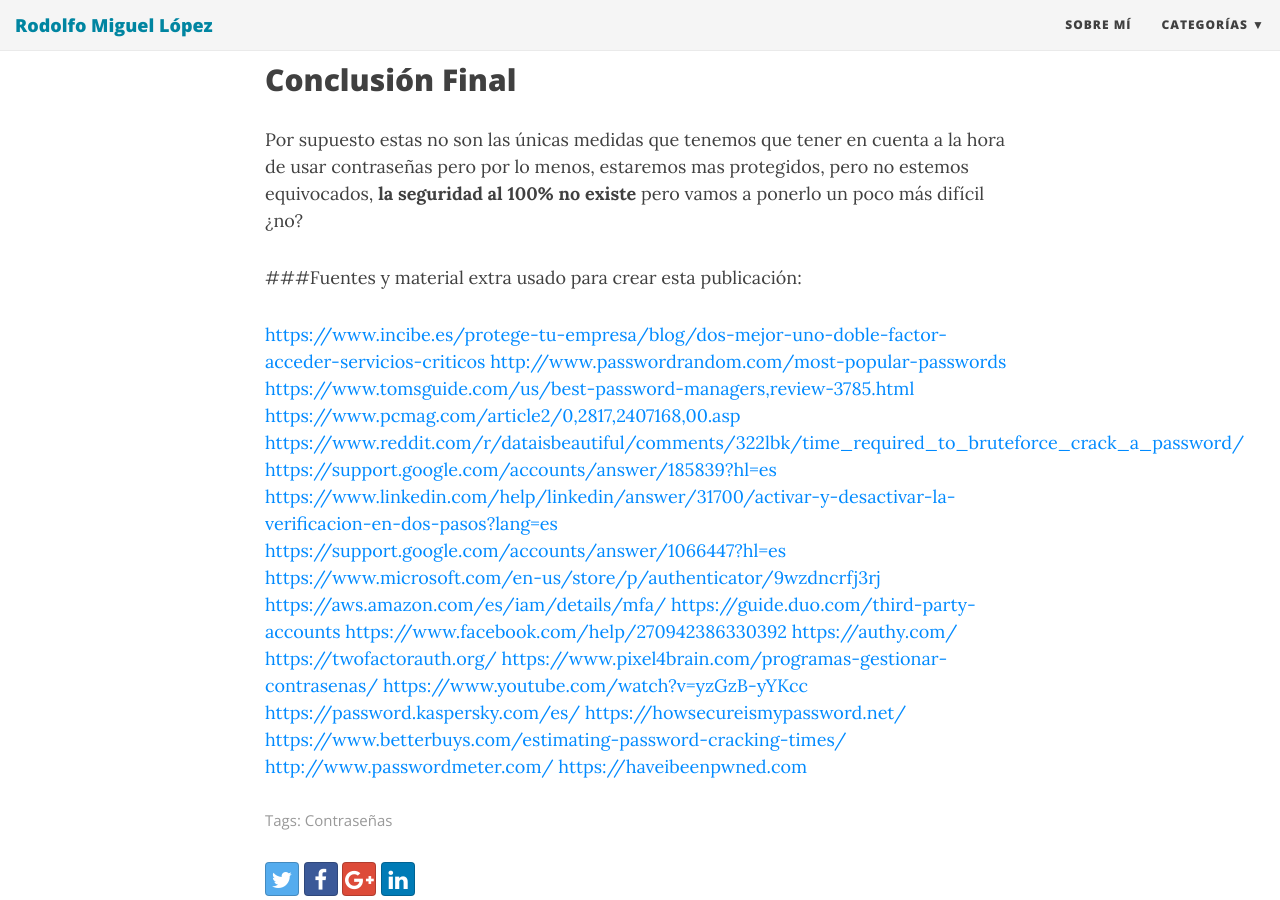
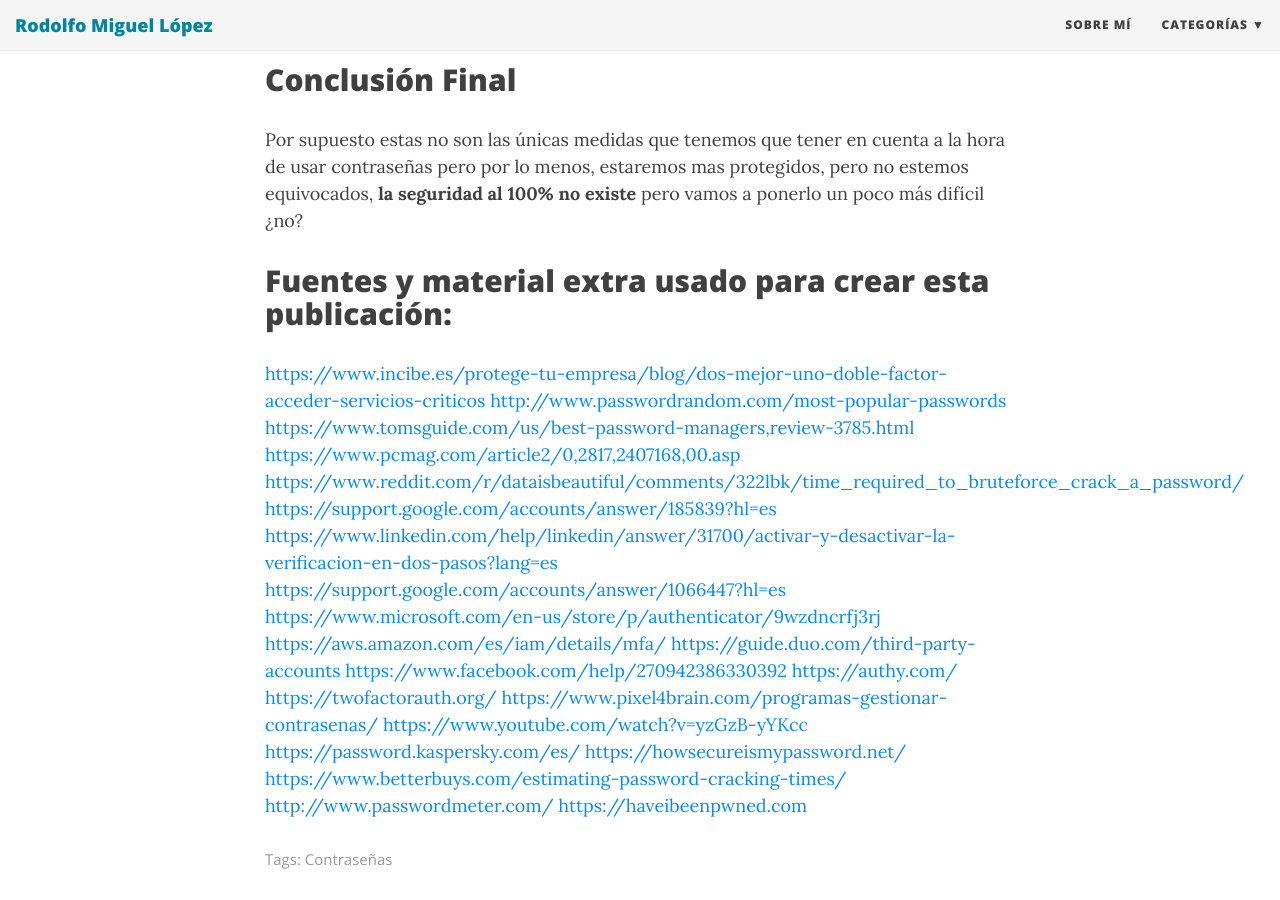
Before and after one commit to RodolfoMiguelLopez/rodolfomiguellopez.github.io, a Jekyll site: the page built from _posts/2017-10-17-como-proteger-tus-contraseñas.md, in a window 1280 px wide and 900 px high, scrolled down 8718 px. Built offline with Jekyll 4.4.1, drawn with Linux system fonts in a browser that asks for light colours; nearby versions of some CDN libraries; comment, search, counter and statistics services are not loaded.

Commit message:
pequeños cambios

```diff
--- a/_posts/2017-10-17-como-proteger-tus-contraseñas.md
+++ b/_posts/2017-10-17-como-proteger-tus-contraseñas.md
@@ -144,7 +144,7 @@ El proceso para activar la autenticación en dos factores depende del servicio p
 
 Por supuesto estas no son las únicas medidas que tenemos que tener en cuenta a la hora de usar contraseñas pero por lo menos, estaremos mas protegidos, pero no estemos equivocados, **la seguridad al 100% no existe** pero vamos a ponerlo un poco más difícil ¿no?
 
-###Fuentes y material extra usado para crear esta publicación:
+## Fuentes y material extra usado para crear esta publicación:
 
 <https://www.incibe.es/protege-tu-empresa/blog/dos-mejor-uno-doble-factor-acceder-servicios-criticos>
 <http://www.passwordrandom.com/most-popular-passwords>
```
